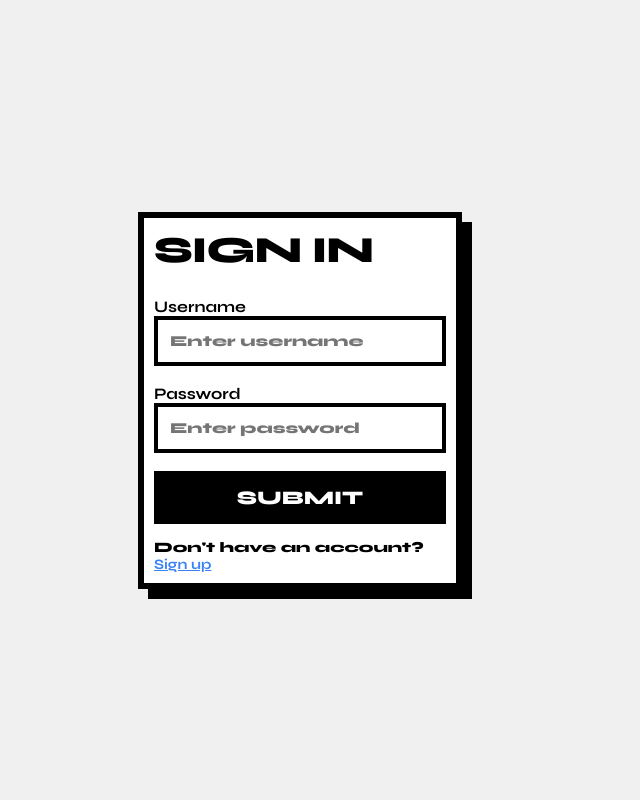
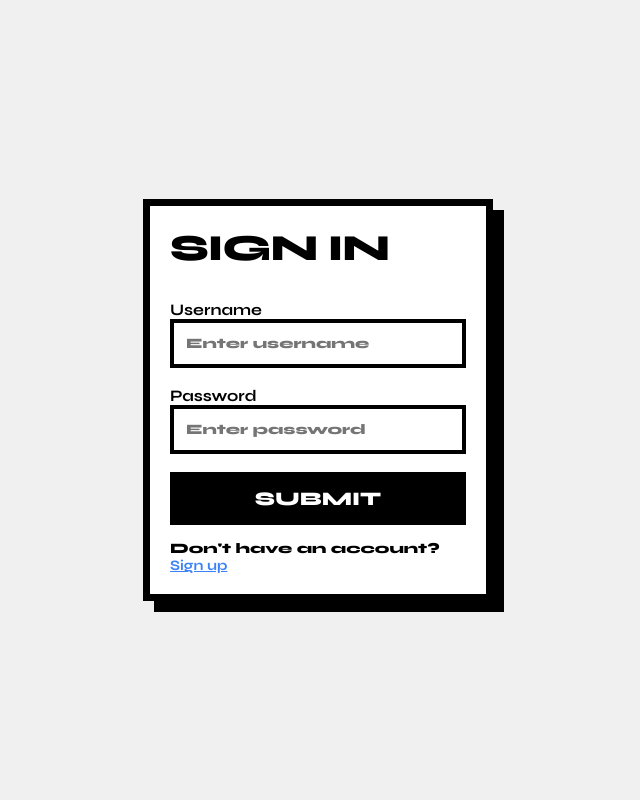
Before and after one commit to SyFord421/Login_page, a Flask app: page /login in a window 1280 px wide. Shown: the whole page, without its empty margins (322-962 px from the left). Run offline with Flask 3, Linux system fonts and the light colour scheme.

Commit message:
Fix: Typo Login page and display adjustments

```diff
--- a/static/style.css
+++ b/static/style.css
@@ -8,7 +8,7 @@
     box-sizing: border-box;
     /* GANTI INI BIAR MAKIN GALAK */
     font-family: 'Syne', sans-serif;
-    font-weight: 670; /* Set tebal sebagai default */
+    font-weight: 700; /* Set tebal sebagai default */
 }
 
 body {
@@ -16,27 +16,27 @@ body {
     display: flex;
     justify-content: center;
     align-items: center;
-    min-height: 30vh;
-    padding: 10px;
+    min-height: 40vh;
+    padding: 20px;
 }
 
 /* Card Utama */
 .form {
     background-color: white;
     /* PADDING DIKECILIN BIAR GAK LEGA BANGET KE ATAS/BAWAH */
-    padding: 10px 10px;
-    border: 6px solid #000;
-    box-shadow: 10px 10px 0px #000;
-    width: 90%; /* Pake persentase buat responsif */
+    padding: 20px 20px;
+    border: 7px solid #000;
+    box-shadow: 11px 11px 0px #000;
+    width: 100%; /* Pake persentase buat responsif */
     /* MAX-WIDTH DIKECILIN BIAR RAMPING DI HP */
-    max-width: 360px;
+    max-width: 350px;
 }
 
 .header {
     /*FONT SIZE*/
     font-size: 2.3rem;
     font-weight: 800;
-    margin-bottom: 25px; /* Jarak ke input dikit dikurangi */
+    margin-bottom: 30px; /* Jarak ke input dikit dikurangi */
     text-align: left;
     text-transform: uppercase;
     letter-spacing: -1px;
@@ -48,8 +48,8 @@ input {
     padding: 12px;
     margin-bottom: 18px; /* Jarak antar input dikurangi dikit */
     border: 4px solid #000;
-    font-size: 0.95rem; /* Font input dikecilin dikit */
-    font-weight: 900;
+    font-size: 0.90rem; /* Font input dikecilin dikit */
+    font-weight: 950;
     outline: none;
     background: white;
 }
--- a/templates/register.html
+++ b/templates/register.html
@@ -30,7 +30,7 @@
             <button type="submit" class="sigin-btn">Submit</button>
 
             <p class="signup-link">
-                Don't have an account? <a href="/login">Sign up</a>
+                Don't have an account? <a href="/login">Sign in</a>
             </p>
         </form>
     </div>
```
